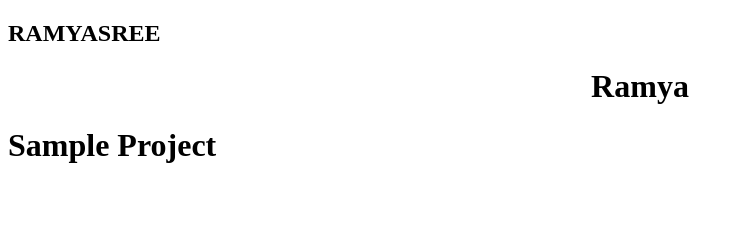
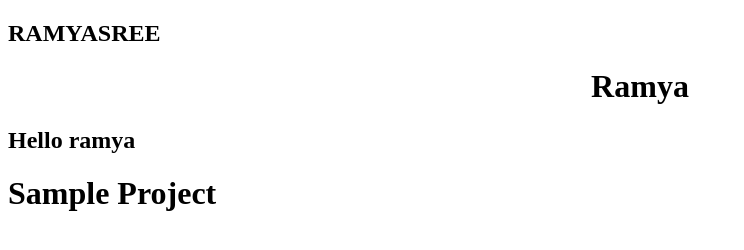
Before and after one commit to Ramya9676/Example, a plain HTML site: page index.html in a window 1280 px wide. Shown: the whole page, without its empty margins (0-744 px from the left). Drawn offline with Linux system fonts and the light colour scheme.

Commit message:
Update index.html

```diff
--- a/index.html
+++ b/index.html
@@ -3,6 +3,7 @@
 <head>
     <h2>RAMYASREE</h2>
      <h1 align="center">Ramya</h1>
+    <h2>Hello ramya</h2>
     <meta charset="UTF-8">
     <meta name="viewport" content="width=device-width, initial-scale=1.0">
     <title>Document</title>
```
